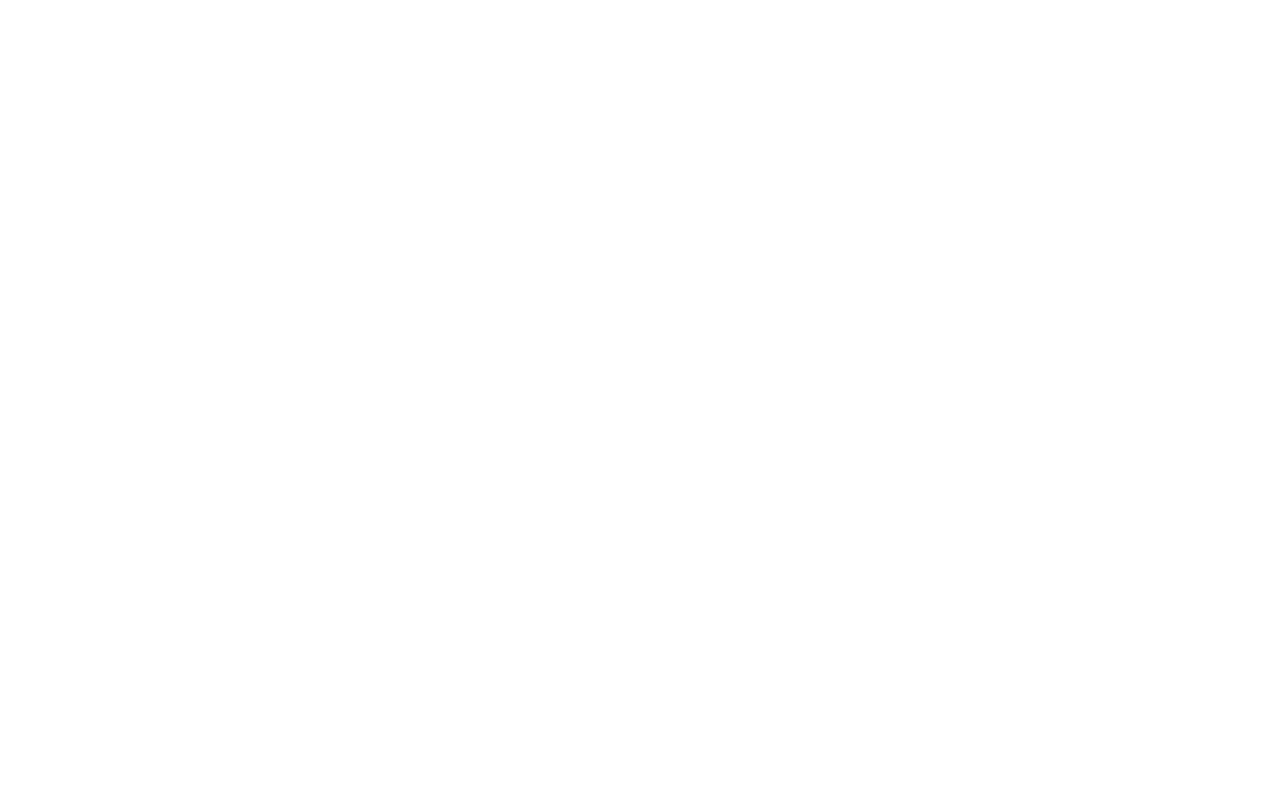
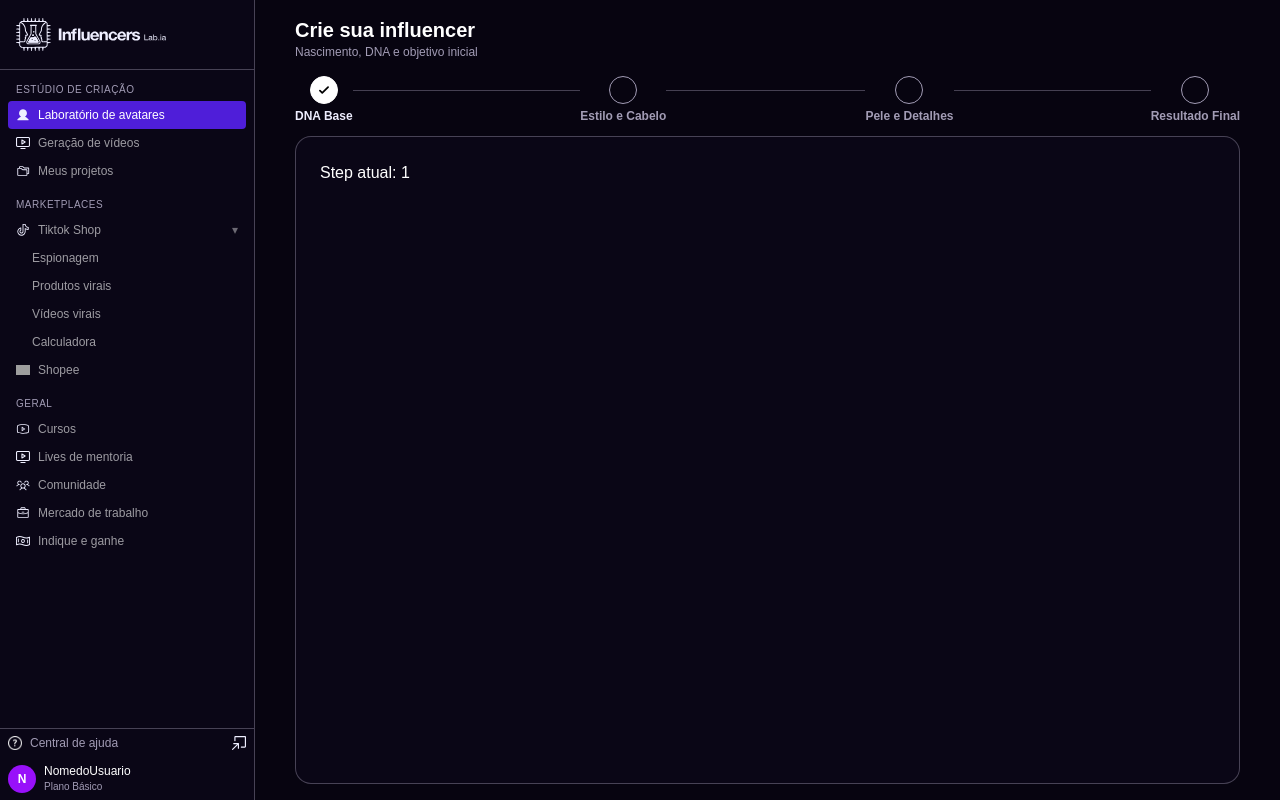
Before and after one commit to juliagalindo0/influencer-lab-challenge, a Next.js app: page /create in a window 1280 px wide. Built offline with nearby package versions, Linux system fonts and the light colour scheme; grey boxes are pictures that could not be loaded.

Commit message:
feat: adiciona layout principal com sidebar, header e stepper

```diff
--- a/app/create/page.tsx
+++ b/app/create/page.tsx
@@ -1,12 +1,13 @@
 "use client";
 
 import { InfluencerProvider, useInfluencer } from "@/app/features/create-influencer/context/InfluencerContext";
+import CreateLayout from "@/app/features/create-influencer/components/layout/CreateLayout";
 
 function StepContent() {
   const { step } = useInfluencer();
 
   return (
-    <div className="text-white p-8">
+    <div className="text-white">
       <p>Step atual: {step}</p>
     </div>
   );
@@ -15,7 +16,9 @@ function StepContent() {
 export default function CreatePage() {
   return (
     <InfluencerProvider>
-      <StepContent />
+      <CreateLayout>
+        <StepContent />
+      </CreateLayout>
     </InfluencerProvider>
   );
 }
--- /dev/null
+++ b/app/features/create-influencer/components/layout/CreateLayout.tsx
@@ -0,0 +1,43 @@
+"use client";
+
+import Sidebar from "./Sidebar";
+import Stepper from "./Stepper";
+
+interface CreateLayoutProps {
+  children: React.ReactNode;
+}
+
+export default function CreateLayout({ children }: CreateLayoutProps) {
+  return (
+    <div className="h-screen overflow-hidden bg-[#070410] flex text-white">
+
+      {/* Sidebar */}
+      <Sidebar />
+
+      {/* Conteúdo principal */}
+      <main className="flex-1 flex flex-col overflow-hidden">
+
+        {/* Header */}
+        <div className="px-10 pt-4 pb-1 shrink-0">
+          <h1 className="text-xl font-bold text-white">Crie sua influencer</h1>
+          <p className="text-xs font-medium text-[#A29CB5]">
+            Nascimento, DNA e objetivo inicial
+          </p>
+        </div>
+
+        {/* Stepper */}
+        <div className="px-10 py-3 shrink-0">
+          <Stepper />
+        </div>
+
+        {/* Card com conteúdo do step */}
+        <div className="flex-1 px-10 pb-4 overflow-hidden">
+          <div className="bg-[#0A0616] border border-[#A29CB566] rounded-2xl p-6 h-full overflow-y-auto">
+            {children}
+          </div>
+        </div>
+
+      </main>
+    </div>
+  );
+}
--- a/app/features/create-influencer/components/layout/Sidebar.tsx
+++ b/app/features/create-influencer/components/layout/Sidebar.tsx
@@ -30,29 +30,29 @@ export default function Sidebar() {
     <aside className="w-[255px] h-screen bg-[#0A0616] border-r border-[#A29CB566] flex flex-col shrink-0">
 
       {/* Logo */}
-      <div className="h-[89px] flex items-center px-4 border-b border-[#A29CB566]">
+      <div className="h-[70px] flex items-center px-4 border-b border-[#A29CB566] shrink-0">
         <Image
-          src="/images/logo.png"
+          src="/images/Logo.svg"
           alt="Influencers Lab.ia"
-          width={160}
-          height={40}
+          width={150}
+          height={32}
           className="object-contain"
         />
       </div>
 
       {/* Menu */}
-      <nav className="flex-1 overflow-y-auto px-2 py-3 flex flex-col gap-4">
+      <nav className="flex-1 px-2 py-2 flex flex-col gap-2 overflow-hidden">
 
         {/* Estúdio de Criação */}
         <div>
-          <p className="text-[#A29CB5] uppercase text-xs font-normal px-2 py-2 tracking-wider">
+          <p className="text-[#A29CB5] uppercase text-[10px] font-normal px-2 py-1 tracking-wider">
             Estúdio de Criação
           </p>
           {menuItems.estudio.map((item) => (
             <div
               key={item.label}
               className={`
-                flex items-center gap-2 px-2 py-2 rounded-sm cursor-pointer mb-1 text-sm
+                flex items-center gap-2 px-2 py-1.5 rounded-sm cursor-pointer text-xs
                 ${item.active
                   ? "text-white font-medium"
                   : "text-white/60 hover:text-white hover:bg-white/5"
@@ -64,7 +64,7 @@ export default function Sidebar() {
               } : {}}
             >
               {item.icon && (
-                <Image src={item.icon} alt={item.label} width={16} height={16} />
+                <Image src={item.icon} alt={item.label} width={14} height={14} />
               )}
               {item.label}
             </div>
@@ -73,20 +73,20 @@ export default function Sidebar() {
 
         {/* Marketplaces */}
         <div>
-          <p className="text-[#A29CB5] uppercase text-xs font-normal px-2 py-2 tracking-wider">
+          <p className="text-[#A29CB5] uppercase text-[10px] font-normal px-2 py-1 tracking-wider">
             Marketplaces
           </p>
           {menuItems.marketplaces.map((item) => (
             <div
               key={item.label}
               className={`
-                flex items-center gap-2 px-2 py-2 rounded-sm cursor-pointer mb-1 text-sm
+                flex items-center gap-2 px-2 py-1.5 rounded-sm cursor-pointer text-xs
                 text-white/60 hover:text-white hover:bg-white/5
-                ${item.child ? "pl-6 text-xs" : ""}
+                ${item.child ? "pl-6" : ""}
               `}
             >
               {item.icon && (
-                <Image src={item.icon} alt={item.label} width={16} height={16} />
+                <Image src={item.icon} alt={item.label} width={14} height={14} />
               )}
               {item.label}
               {item.hasChildren && (
@@ -98,16 +98,16 @@ export default function Sidebar() {
 
         {/* Geral */}
         <div>
-          <p className="text-[#A29CB5] uppercase text-xs font-normal px-2 py-2 tracking-wider">
+          <p className="text-[#A29CB5] uppercase text-[10px] font-normal px-2 py-1 tracking-wider">
             Geral
           </p>
           {menuItems.geral.map((item) => (
             <div
               key={item.label}
-              className="flex items-center gap-2 px-2 py-2 rounded-sm cursor-pointer mb-1 text-sm text-white/60 hover:text-white hover:bg-white/5"
+              className="flex items-center gap-2 px-2 py-1.5 rounded-sm cursor-pointer text-xs text-white/60 hover:text-white hover:bg-white/5"
             >
               {item.icon && (
-                <Image src={item.icon} alt={item.label} width={16} height={16} />
+                <Image src={item.icon} alt={item.label} width={14} height={14} />
               )}
               {item.label}
             </div>
@@ -117,21 +117,21 @@ export default function Sidebar() {
       </nav>
 
       {/* Footer */}
-      <div className="border-t border-[#A29CB566]">
-        <div className="px-2 py-2 text-[#A29CB5] text-xs flex items-center justify-between">
+      <div className="border-t border-[#A29CB566] shrink-0">
+        <div className="px-2 py-1.5 text-[#A29CB5] text-xs flex items-center justify-between">
           <div className="flex items-center gap-2">
-            <Image src="/icons/ajuda.png" alt="Central de ajuda" width={16} height={16} />
+            <Image src="/icons/ajuda.png" alt="Central de ajuda" width={14} height={14} />
             <span>Central de ajuda</span>
           </div>
-          <Image src="/icons/bookmark.svg" alt="Salvar" width={16} height={16} />
+          <Image src="/icons/bookmark.svg" alt="Salvar" width={14} height={14} />
         </div>
-        <div className="px-2 py-2 flex items-center gap-2">
-          <div className="w-8 h-8 rounded-full bg-purple-600 flex items-center justify-center text-xs font-bold text-white shrink-0">
+        <div className="px-2 py-1.5 flex items-center gap-2">
+          <div className="w-7 h-7 rounded-full bg-purple-600 flex items-center justify-center text-xs font-bold text-white shrink-0">
             N
           </div>
           <div>
-            <p className="text-sm font-medium text-white">NomedoUsuario</p>
-            <p className="text-xs text-[#A29CB5]">Plano Básico</p>
+            <p className="text-xs font-medium text-white">NomedoUsuario</p>
+            <p className="text-[10px] text-[#A29CB5]">Plano Básico</p>
           </div>
         </div>
       </div>
--- a/app/features/create-influencer/components/layout/Stepper.tsx
+++ b/app/features/create-influencer/components/layout/Stepper.tsx
@@ -13,7 +13,7 @@ export default function Stepper() {
   const { step } = useInfluencer();
 
   return (
-    <div className="flex items-start">
+    <div className="flex items-start w-full">
       {steps.map((s, i) => {
         const isCompleted = step > s.number;
         const isActive = step === s.number;
@@ -22,37 +22,31 @@ export default function Stepper() {
           <div key={s.number} className="flex items-start flex-1 last:flex-none">
 
             {/* Círculo + Label */}
-            <div className="flex flex-col items-center gap-2">
+            <div className="flex flex-col items-center gap-1 shrink-0">
               <div
                 className={`
-                  w-8 h-8 rounded-full border flex items-center justify-center transition-all
-                  ${isCompleted
-                    ? "bg-purple-600 border-purple-600"
-                    : isActive
-                    ? "border-purple-500 bg-transparent"
-                    : "border-[#A29CB5] bg-transparent"
+                  w-7 h-7 rounded-full flex items-center justify-center transition-all border
+                  ${isCompleted || isActive
+                    ? "bg-white border-white"
+                    : "bg-[#070410] border-[#A29CB5]"
                   }
                 `}
               >
-                {isCompleted ? (
-                  <svg className="w-4 h-4 text-white" fill="none" viewBox="0 0 24 24" stroke="currentColor">
+                {(isCompleted || isActive) && (
+                  <svg className="w-3.5 h-3.5 text-black" fill="none" viewBox="0 0 24 24" stroke="currentColor">
                     <path strokeLinecap="round" strokeLinejoin="round" strokeWidth={3} d="M5 13l4 4L19 7" />
                   </svg>
-                ) : (
-                  <span className={`text-xs font-bold ${isActive ? "text-purple-400" : "text-[#A29CB5]"}`}>
-                    {s.number}
-                  </span>
                 )}
               </div>
 
-              <span className={`text-sm font-bold text-center whitespace-nowrap ${isActive || isCompleted ? "text-[#EEEEFF]" : "text-[#A29CB5]"}`}>
+              <span className={`text-xs font-bold whitespace-nowrap ${isActive || isCompleted ? "text-[#EEEEFF]" : "text-[#A29CB5]"}`}>
                 {s.label}
               </span>
             </div>
 
-            {/* Linha conectora */}
+            {/* Linha conectora entre os círculos */}
             {i < steps.length - 1 && (
-              <div className={`h-px flex-1 mt-4 mx-2 transition-all ${isCompleted ? "bg-purple-600" : "bg-[#A29CB566]"}`} />
+              <div className="h-px flex-1 bg-[#A29CB566] mt-3.5" />
             )}
 
           </div>
```
